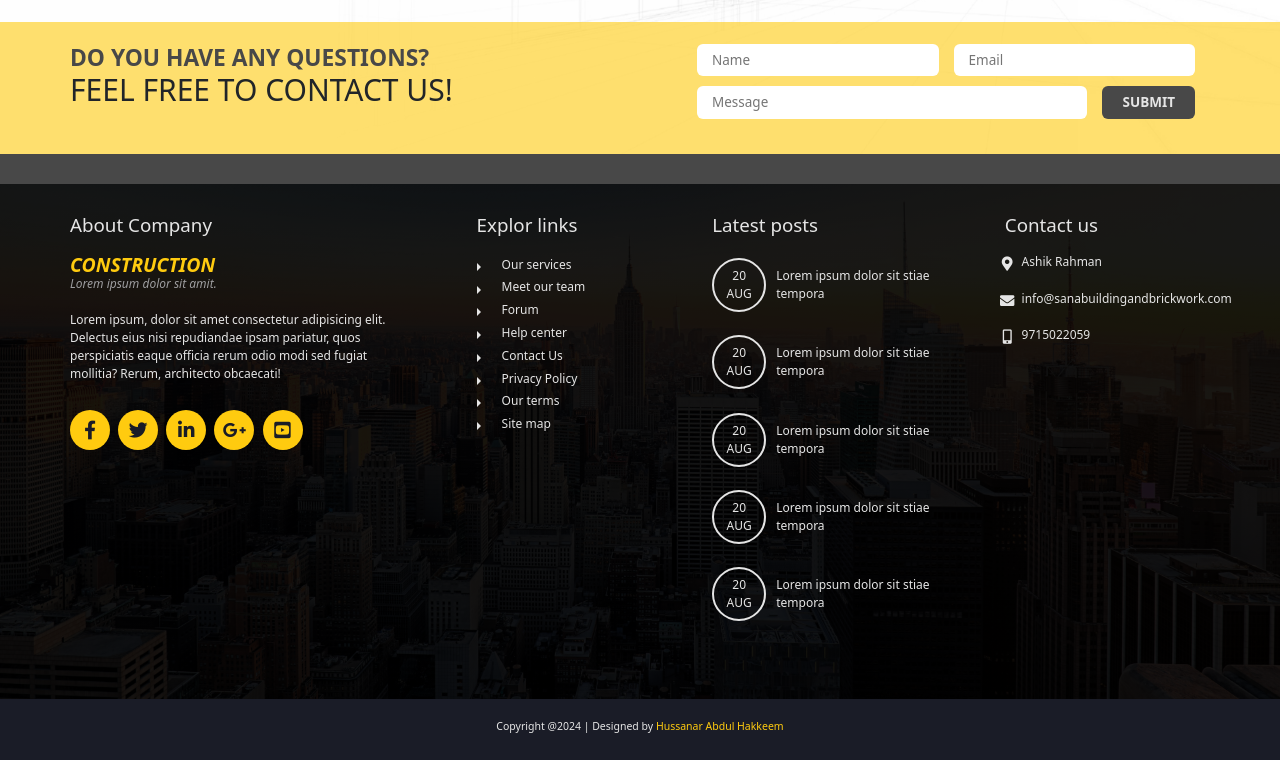
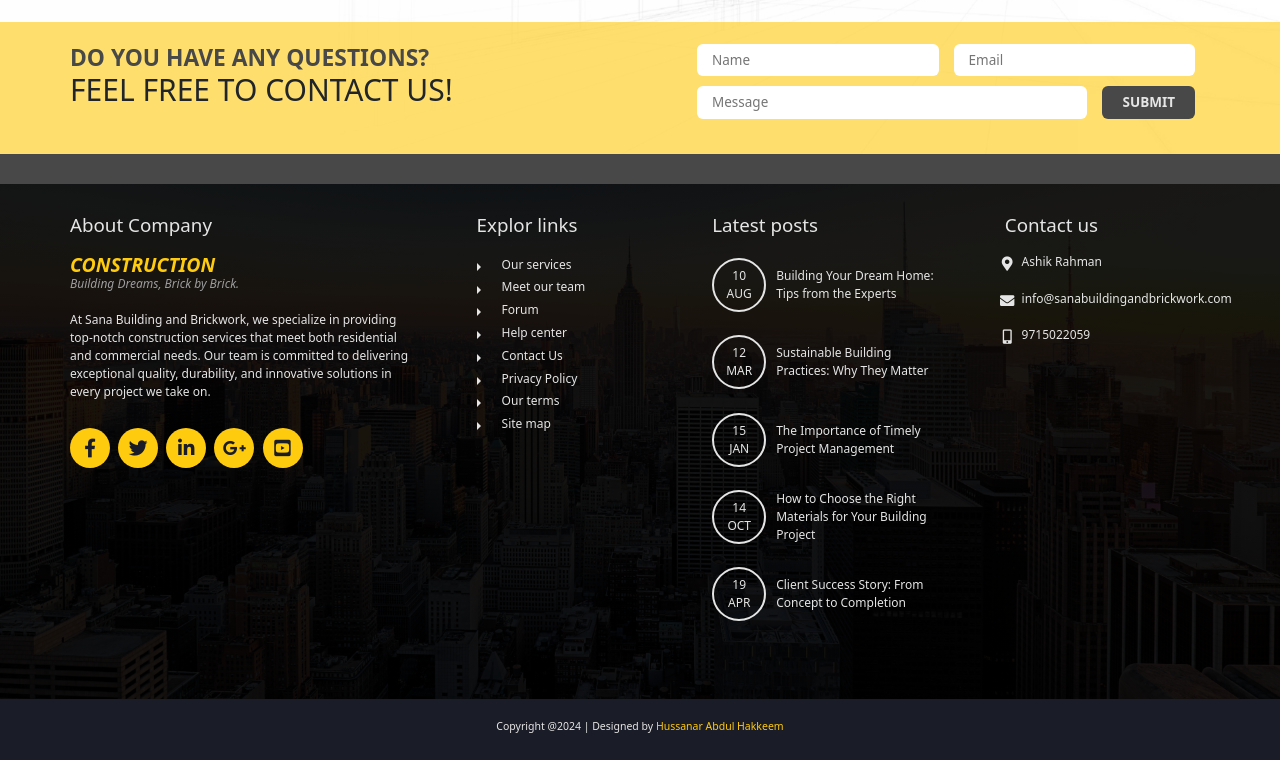
Before and after one commit to hussanar/Sana-Building-Solutions, a plain HTML site: page index.html in a window 1280 px wide. Shown: the part 3693-4453 px from the top of the page. Drawn offline with Linux system fonts and the light colour scheme.

Commit message:
Issue fixing commit

```diff
--- a/index.html
+++ b/index.html
@@ -230,9 +230,9 @@
                 <h1>About Company</h1>
                 <h2>
                     CONSTRUCTION
-                    <p>Lorem ipsum dolor sit amit.</p>
+                    <p>Building Dreams, Brick by Brick.</p>
                 </h2>
-                <p>Lorem ipsum, dolor sit amet consectetur adipisicing elit. Delectus eius nisi repudiandae ipsam pariatur, quos perspiciatis eaque officia rerum odio modi sed fugiat mollitia? Rerum, architecto obcaecati!</p>
+                <p>At Sana Building and Brickwork, we specialize in providing top-notch construction services that meet both residential and commercial needs. Our team is committed to delivering exceptional quality, durability, and innovative solutions in every project we take on.</p>
                 <a href="#"><i class="fab fa-facebook-f"></i></a>
                 <a href="#"><i class="fab fa-twitter"></i></i></a>
                 <a href="#"><i class="fab fa-linkedin-in"></i></a>
@@ -252,11 +252,11 @@
             </div>
             <div class="posts">
                 <h1>Latest posts</h1>
-                <a href="#"><span>20<br>AUG</span>Lorem ipsum dolor sit stiae tempora</a>
-                <a href="#"><span>20<br>AUG</span>Lorem ipsum dolor sit stiae tempora</a>
-                <a href="#"><span>20<br>AUG</span>Lorem ipsum dolor sit stiae tempora</a>
-                <a href="#"><span>20<br>AUG</span>Lorem ipsum dolor sit stiae tempora</a>
-                <a href="#"><span>20<br>AUG</span>Lorem ipsum dolor sit stiae tempora</a>
+                <a href="#"><span>10<br>AUG</span>Building Your Dream Home: Tips from the Experts</a>
+                <a href="#"><span>12<br>MAR</span>Sustainable Building Practices: Why They Matter</a>
+                <a href="#"><span>15<br>JAN</span>The Importance of Timely Project Management</a>
+                <a href="#"><span>14<br>OCT</span>How to Choose the Right Materials for Your Building Project</a>
+                <a href="#"><span>19<br>APR</span>Client Success Story: From Concept to Completion</a>
             </div>
             <div class="contact">
                 <h1>Contact us</h1>
```
